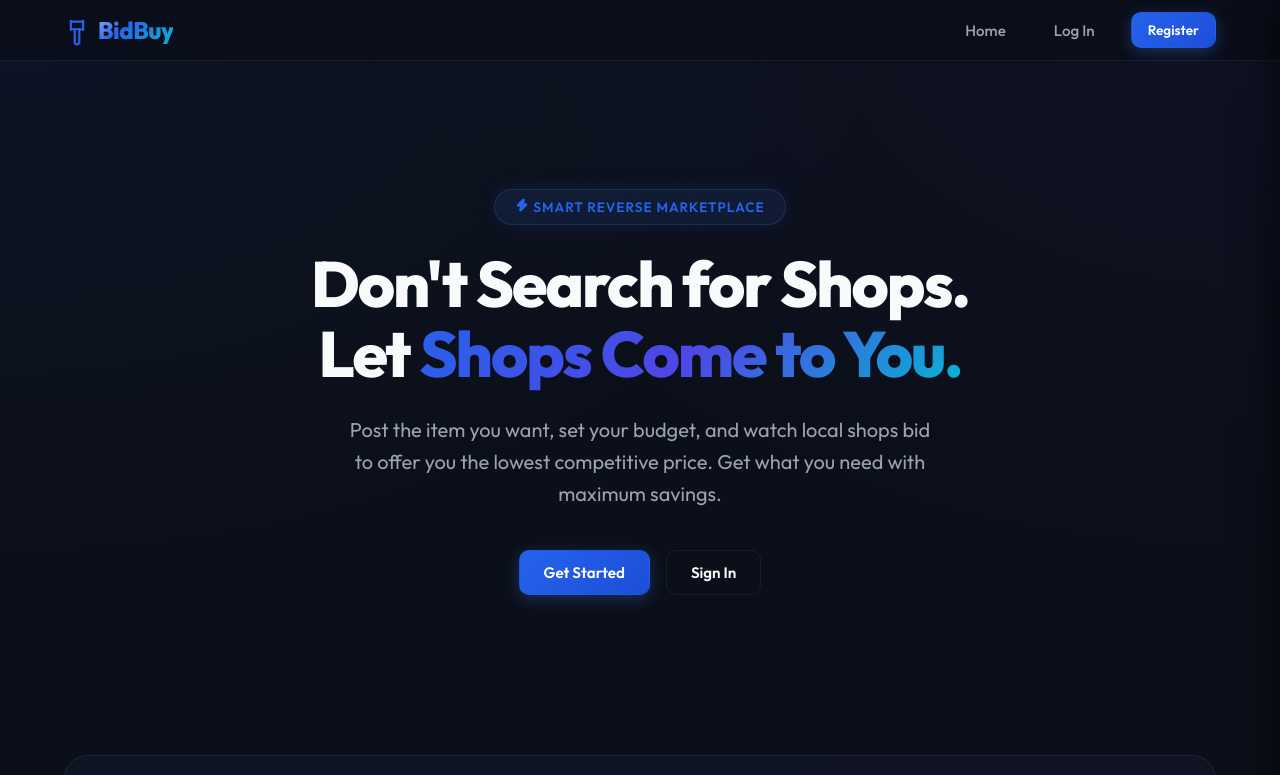
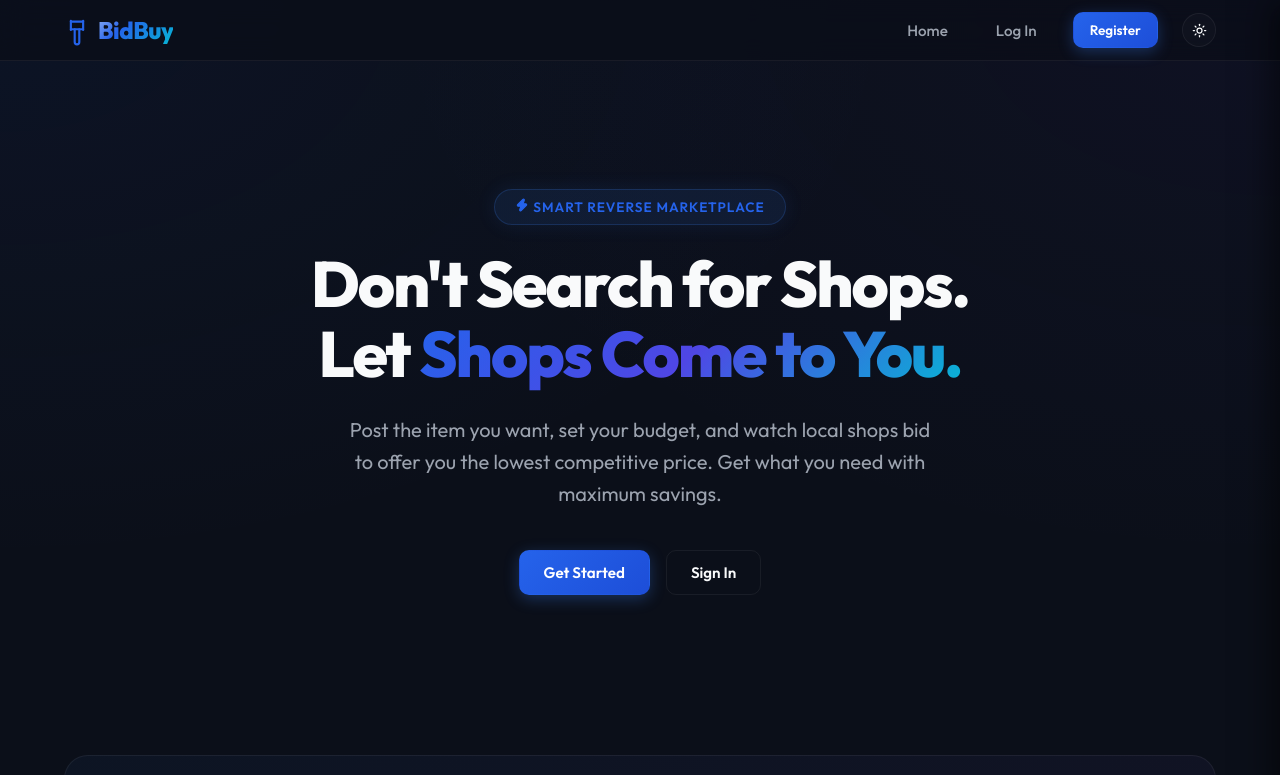
Before and after one commit to Isuru95sampath/BidBuy-Reverse-Marketplase, a React (Vite) app in the folder frontend/: page / in a window 1280 px wide. Shown: the top 775 px of the page. Built offline with nearby package versions, Linux system fonts and the light colour scheme; no server answers.

Commit message:
added light and dark theme mode toggle

```diff
--- a/frontend/src/App.jsx
+++ b/frontend/src/App.jsx
@@ -1,6 +1,6 @@
 import React, { useState, useEffect } from 'react';
 import { BrowserRouter as Router, Routes, Route, Link, Navigate } from 'react-router-dom';
-import { Gavel, LogOut, User, ShoppingBag, Store, Menu, X } from 'lucide-react';
+import { Gavel, LogOut, User, ShoppingBag, Store, Menu, X, Sun, Moon } from 'lucide-react';
 
 // Pages
 import Home from './pages/Home';
@@ -14,6 +14,7 @@ function App() {
   const [user, setUser] = useState(null);
   const [loading, setLoading] = useState(true);
   const [isDrawerOpen, setIsDrawerOpen] = useState(false);
+  const [theme, setTheme] = useState(localStorage.getItem('theme') || 'dark');
 
   // Load user session on mount
   useEffect(() => {
@@ -24,6 +25,16 @@ function App() {
     setLoading(false);
   }, []);
 
+  // Theme Sync Effect
+  useEffect(() => {
+    if (theme === 'light') {
+      document.body.classList.add('light-theme');
+    } else {
+      document.body.classList.remove('light-theme');
+    }
+    localStorage.setItem('theme', theme);
+  }, [theme]);
+
   const handleLogout = () => {
     localStorage.removeItem('user');
     setUser(null);
@@ -31,7 +42,7 @@ function App() {
 
   if (loading) {
     return (
-      <div style={{ display: 'flex', justifyContent: 'center', alignItems: 'center', height: '100vh', background: '#0a0e17', color: 'white' }}>
+      <div style={{ display: 'flex', justifyContent: 'center', alignItems: 'center', height: '100vh', background: 'var(--bg-primary)', color: 'var(--text-primary)' }}>
         <h2>Loading BidBuy...</h2>
       </div>
     );
@@ -86,6 +97,28 @@ function App() {
                   <Link to="/register" className="btn btn-primary btn-sm" style={{ padding: '0.5rem 1rem' }}>Register</Link>
                 </>
               )}
+
+              {/* Theme Toggle Button */}
+              <button
+                onClick={() => setTheme(theme === 'dark' ? 'light' : 'dark')}
+                className="btn btn-outline"
+                style={{
+                  borderRadius: '50%',
+                  width: '34px',
+                  height: '34px',
+                  padding: '0',
+                  display: 'flex',
+                  alignItems: 'center',
+                  justifyContent: 'center',
+                  background: 'rgba(255, 255, 255, 0.02)',
+                  borderColor: 'var(--surface-border)',
+                  color: 'var(--text-primary)',
+                  cursor: 'pointer'
+                }}
+                title={theme === 'dark' ? 'Switch to Light Mode' : 'Switch to Dark Mode'}
+              >
+                {theme === 'dark' ? <Sun size={15} /> : <Moon size={15} />}
+              </button>
             </div>
 
             {/* Hamburger Button (Mobile View) */}
@@ -104,7 +137,8 @@ function App() {
                   <Link to="/dashboard" className="nav-link" onClick={() => setIsDrawerOpen(false)}>Customer Dashboard</Link>
                 ) : (
                   <Link to="/market" className="nav-link" onClick={() => setIsDrawerOpen(false)}>Seller Marketplace</Link>
-                )}
+                )
+                }
                 <div style={{ padding: '0.5rem 1rem', display: 'flex', flexDirection: 'column', gap: '0.25rem' }}>
                   <span style={{ fontSize: '0.85rem', color: 'var(--text-secondary)' }}>
                     Store: <strong>{user.role === 'customer' ? user.username : user.shop_name}</strong>
@@ -113,7 +147,7 @@ function App() {
                     Role: {user.role}
                   </span>
                 </div>
-                <button onClick={() => { handleLogout(); setIsDrawerOpen(false); }} className="btn btn-outline btn-sm" style={{ margin: '1rem 0' }}>
+                <button onClick={() => { handleLogout(); setIsDrawerOpen(false); }} className="btn btn-outline btn-sm" style={{ margin: '1rem 0', width: '100%' }}>
                   <LogOut size={14} /> Log Out
                 </button>
               </>
@@ -123,6 +157,22 @@ function App() {
                 <Link to="/register" className="btn btn-primary btn-sm" onClick={() => setIsDrawerOpen(false)} style={{ margin: '1rem 0', display: 'inline-flex' }}>Register</Link>
               </>
             )}
+
+            {/* Mobile Theme Toggle */}
+            <button
+              onClick={() => { setTheme(theme === 'dark' ? 'light' : 'dark'); setIsDrawerOpen(false); }}
+              className="btn btn-outline"
+              style={{
+                display: 'flex',
+                alignItems: 'center',
+                gap: '0.5rem',
+                width: '100%',
+                justifyContent: 'center',
+                cursor: 'pointer'
+              }}
+            >
+              {theme === 'dark' ? <><Sun size={15} /> Light Mode</> : <><Moon size={15} /> Dark Mode</>}
+            </button>
           </div>
         </nav>
 
--- a/frontend/src/index.css
+++ b/frontend/src/index.css
@@ -25,6 +25,45 @@
   --transition-smooth: all 0.25s cubic-bezier(0.4, 0, 0.2, 1);
   --blur-glass: blur(12px);
 }
+
+/* Light Theme Variables & Overrides */
+body.light-theme {
+  --bg-primary: #f8fafc;
+  --bg-secondary: #ffffff;
+  --surface: rgba(255, 255, 255, 0.85);
+  --surface-border: rgba(15, 23, 42, 0.08);
+  --surface-hover: rgba(15, 23, 42, 0.04);
+  --text-primary: #0f172a;
+  --text-secondary: #475569;
+  --text-muted: #94a3b8;
+}
+
+body.light-theme .glass-card {
+  box-shadow: 0 10px 30px rgba(15, 23, 42, 0.04), 0 1px 3px rgba(15, 23, 42, 0.02);
+}
+
+body.light-theme .form-control {
+  background: rgba(15, 23, 42, 0.02);
+  border-color: rgba(15, 23, 42, 0.1);
+  color: #0f172a;
+}
+
+body.light-theme .form-control:focus {
+  background: #ffffff;
+  border-color: var(--primary);
+  box-shadow: 0 0 0 3px rgba(37, 99, 235, 0.15);
+}
+
+body.light-theme .mobile-drawer {
+  background: #ffffff;
+  box-shadow: -5px 0 25px rgba(0, 0, 0, 0.05);
+}
+
+body.light-theme select.form-control option {
+  background: #ffffff;
+  color: #0f172a;
+}
+
 
 * {
   margin: 0;
```
